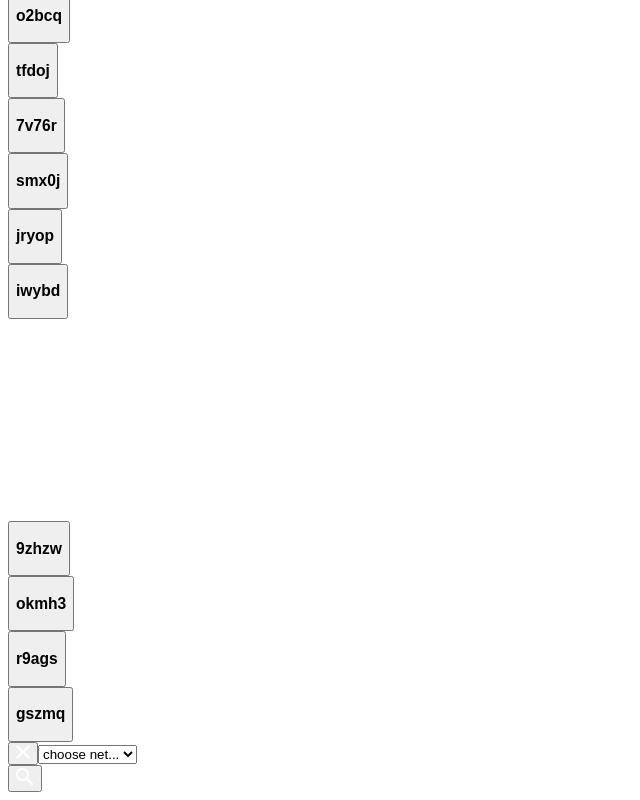
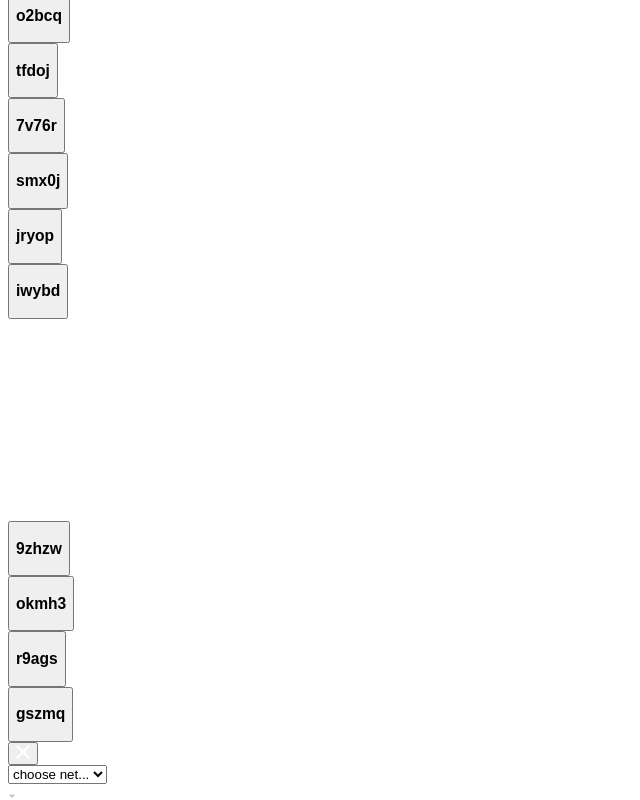
Before and after one commit to n0sfer666/data-sheets, a React app: page / in a window 1280 px wide. Both pictures are taken after a click on the button 23 px from the left and 1525 px from the top of the page. Shown: the part 772-1572 px from the top of the page, without its empty margins (0-640 px from the left). Built offline with nearby package versions, Linux system fonts and the light colour scheme.

Commit message:
refactor Remover style

```diff
--- a/src/components/remover/remover.scss
+++ b/src/components/remover/remover.scss
@@ -1,5 +1,6 @@
 $color-bg: #C4C4C4;
 $color-input-bg: #fff;
+$color-input-active: #706081;
 .Remover {
   height: 36px;
   display: flex;
@@ -20,6 +21,10 @@ $color-input-bg: #fff;
     align-items: center;
   }
 
+  &__container {
+    position: relative;
+  }
+
   &__select {
     border: none;
     width: 107px;
@@ -27,5 +32,19 @@ $color-input-bg: #fff;
     background: $color-input-bg;
     border-radius: 50px;
     margin-right: 8px;
+    padding-left: 12px;
+    appearance: none;
+    cursor: pointer;
+
+    &-triangle {
+      position: absolute;
+      right: 10px;
+      top: -2px;
+    }
+
+    &:hover, &:focus, &:active {
+      border: 1px solid $color-input-active;
+      outline: none;
+    }
   }
 }
--- a/src/components/remover/remover.tsx
+++ b/src/components/remover/remover.tsx
@@ -6,7 +6,9 @@ import { TRemoverProps } from './remover.types';
 const styles = {
   main: 'Remover',
   button: 'Remover__button',
+  container: 'Remover__container',
   select: 'Remover__select',
+  selectTriangle: 'Remover__select-triangle',
 };
 
 function Remover({
@@ -29,6 +31,7 @@ function Remover({
       </button>
       {
         (isOpen) && (
+        <div className={styles.container}>
           <select
             className={styles.select}
             onChange={callbacks.onSelectChange}
@@ -38,6 +41,12 @@ function Remover({
             titles.map((title, index) => (<option key={`option-${index}`} value={index}>{title}</option>))
           }
           </select>
+          <div className={styles.selectTriangle}>
+            <svg width="8" height="4" viewBox="0 0 8 4" fill="none" xmlns="http://www.w3.org/2000/svg">
+              <path d="M0.666687 0.666656L4.00002 3.99999L7.33335 0.666656H0.666687Z" fill="#C4C4C4" />
+            </svg>
+          </div>
+        </div>
         )
       }
     </div>
```
Lines whose indentation alone changed are shown as unchanged.
